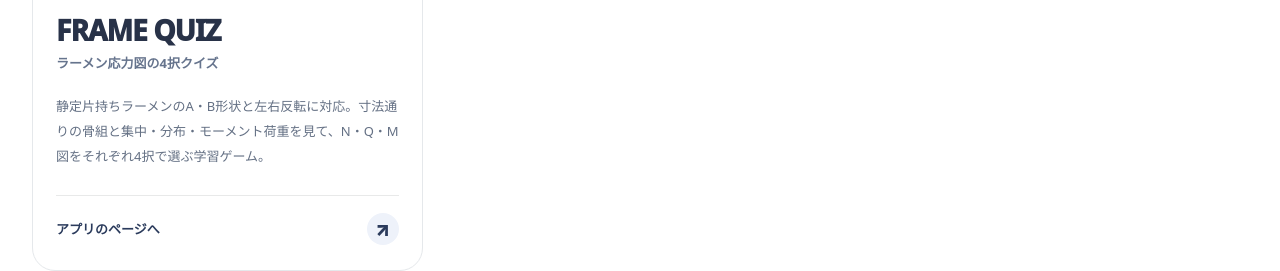
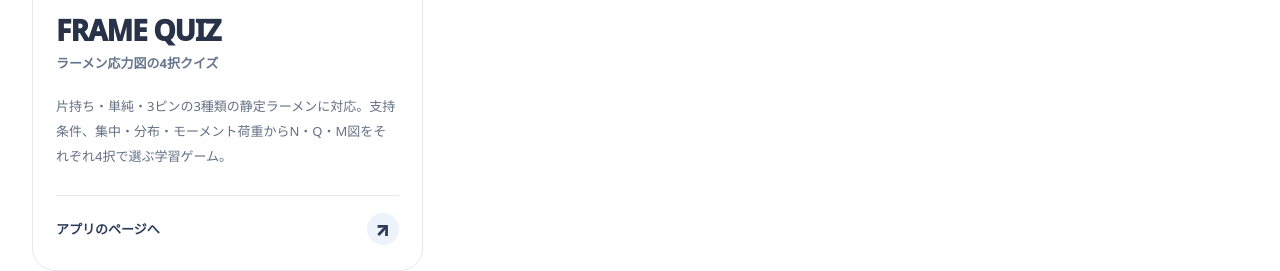
Before and after one commit to FujiharaYoshiyasu/structure-play, a plain HTML site: page index.html in a window 1280 px wide. Shown: the part 2084-2355 px from the top of the page. Drawn offline with Linux system fonts and the light colour scheme.

Commit message:
Update FRAME QUIZ card to include simple and three-pin frames

```diff
--- a/index.html
+++ b/index.html
@@ -102,7 +102,7 @@
           </article>
           <article class="app-card" data-category="study" data-app="frame-quiz">
             <div class="card-media media-nqm"><img src="assets/frame-quiz.svg" alt="ラーメン構造とN・Q・M図の4択クイズのイメージ" loading="lazy"><span class="media-index">04 / QUIZ</span></div>
-            <div class="card-content"><div class="card-tags"><span class="category-tag tag-green">構造力学 × クイズ</span><span class="status-tag" data-status="frame-quiz">公開中</span></div><h3>FRAME QUIZ</h3><p class="app-jp-title">ラーメン応力図の4択クイズ</p><p class="card-description">静定片持ちラーメンのA・B形状と左右反転に対応。寸法通りの骨組と集中・分布・モーメント荷重を見て、N・Q・M図をそれぞれ4択で選ぶ学習ゲーム。</p><a class="card-link" href="apps/frame-quiz/index.html" aria-label="ラーメン応力図クイズのページへ">アプリのページへ <span aria-hidden="true">↗</span></a></div>
+            <div class="card-content"><div class="card-tags"><span class="category-tag tag-green">構造力学 × クイズ</span><span class="status-tag" data-status="frame-quiz">公開中</span></div><h3>FRAME QUIZ</h3><p class="app-jp-title">ラーメン応力図の4択クイズ</p><p class="card-description">片持ち・単純・3ピンの3種類の静定ラーメンに対応。支持条件、集中・分布・モーメント荷重からN・Q・M図をそれぞれ4択で選ぶ学習ゲーム。</p><a class="card-link" href="apps/frame-quiz/index.html" aria-label="ラーメン応力図クイズのページへ">アプリのページへ <span aria-hidden="true">↗</span></a></div>
           </article>
         </div>
         <p class="list-note" id="app-list-status" aria-live="polite">現在4つのアプリを表示しています。</p>
```
